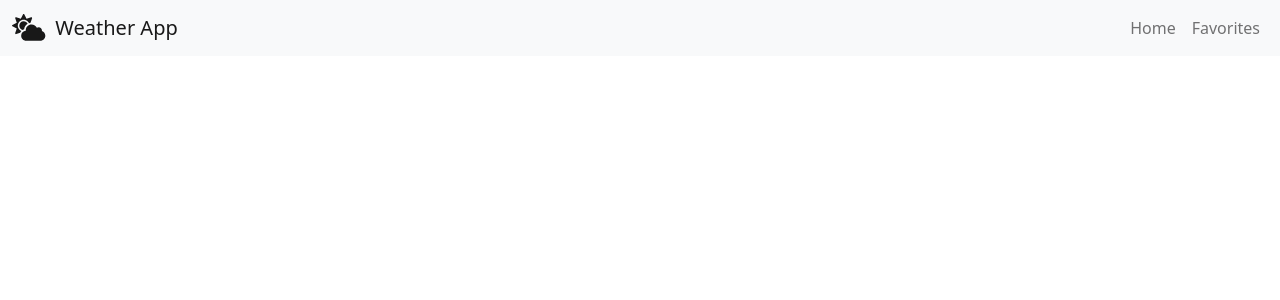
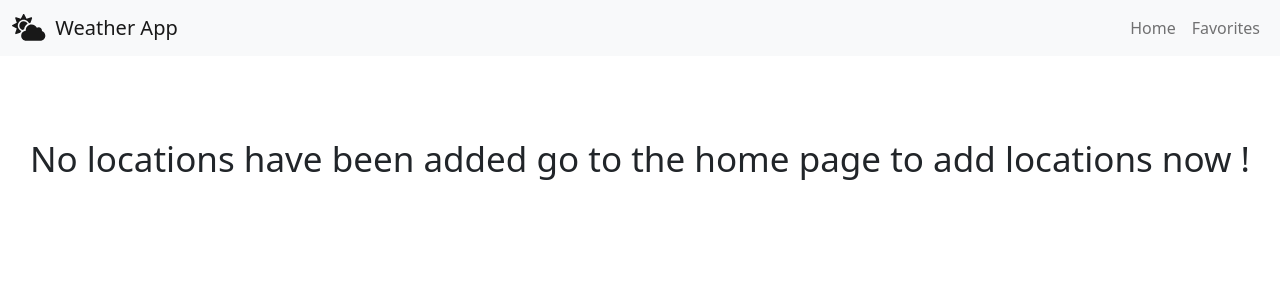
Before and after one commit to elad-hayek/Elad-Hayek-15-11-2021, a React (Create React App) app: page /favorites in a window 1280 px wide. Shown: the top 300 px of the page. Built offline with nearby package versions, Linux system fonts and the light colour scheme.

Commit message:
add text for no favorites

```diff
--- a/src/components/Favorites/Favorites.css
+++ b/src/components/Favorites/Favorites.css
@@ -13,3 +13,6 @@
     flex-wrap: wrap;
     column-gap: 10px;
 }
+.no-locations-text{
+    font-size: 35px;
+}
--- a/src/components/Favorites/Favorites.jsx
+++ b/src/components/Favorites/Favorites.jsx
@@ -10,15 +10,21 @@ const Favorites = () =>{
 
     return(
         <div className="favorites-container">
+            { favorites.length !== 0?
                 <div className="favorites-cards-container">
                     {
                         [...f,...f,...f].map(location=>{
                             return(
-                            <LocationCard location={location} />
+                                <LocationCard location={location} key={Math.random()}/>
                             )
                         })
                     }
                 </div>
+                :
+                <div className="no-locations-text">
+                    No locations have been added go to the home page to add locations now !
+                </div>
+            }
         </div>
     )
 
```
Lines whose indentation alone changed are shown as unchanged.
